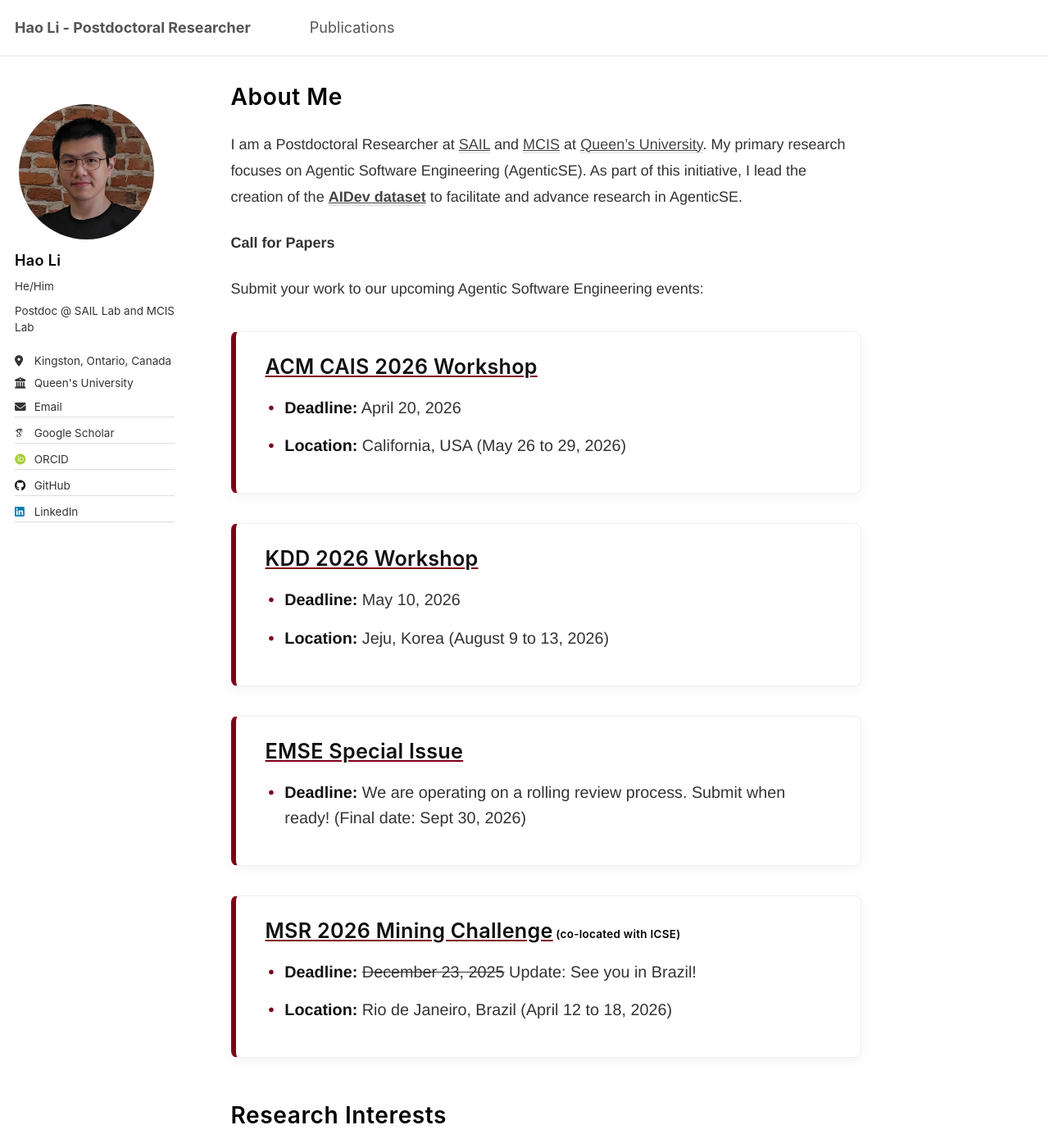
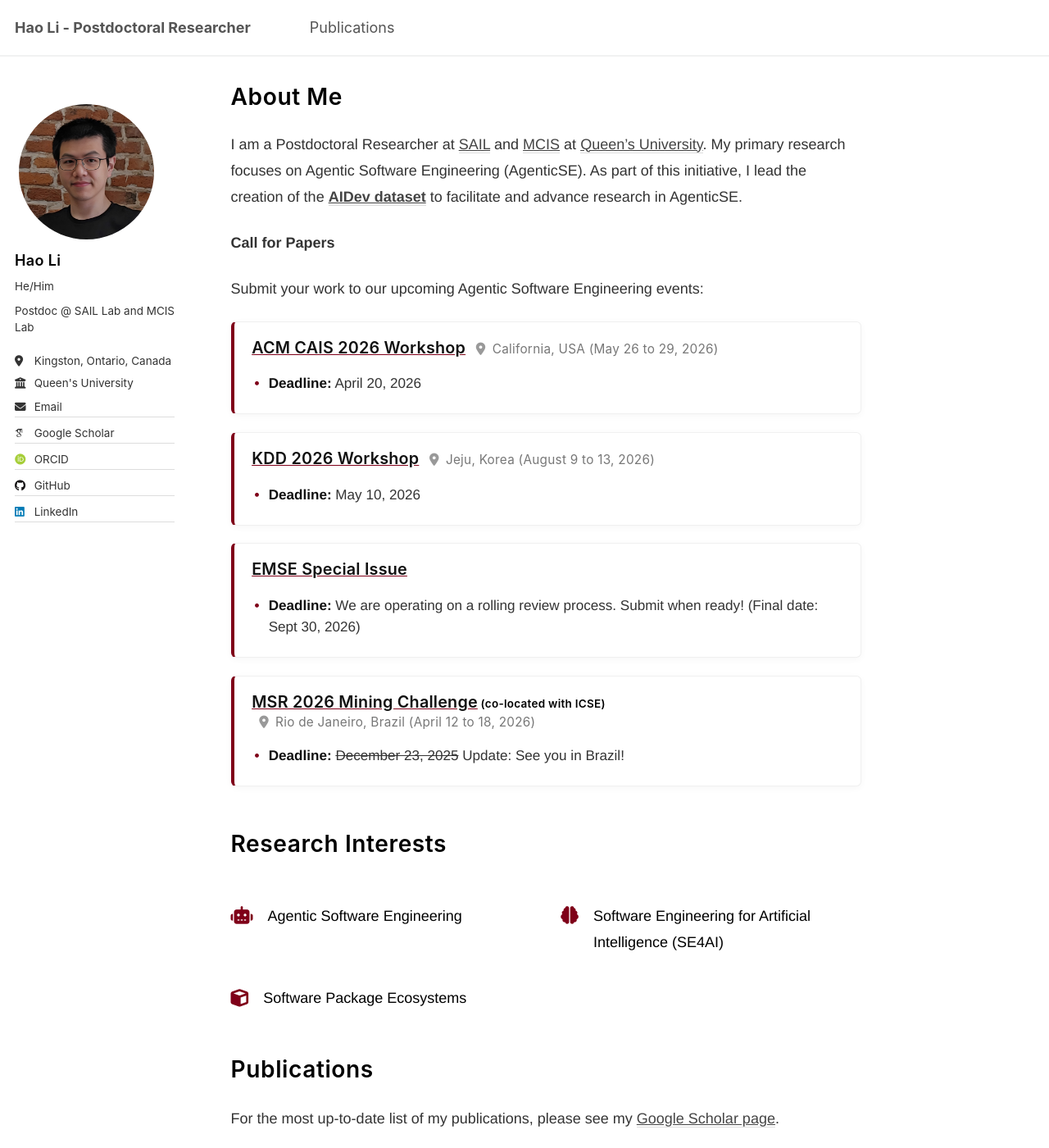
Before and after one commit to Leo-LiHao/Leo-LiHao.github.io, a Jekyll site: the page built from _pages/about.md, in a window 1280 px wide and 1400 px high. Shown: the whole window at 82% size. Built offline with Jekyll 4.4.1, drawn with Linux system fonts in a browser that asks for light colours; some web fonts are replaced.

Commit message:
fixing cfp style

```diff
--- a/_pages/about.md
+++ b/_pages/about.md
@@ -18,15 +18,13 @@ My primary research focuses on Agentic Software Engineering (AgenticSE). As part
 Submit your work to our upcoming Agentic Software Engineering events:
 
 <div class="cfp-notice" markdown="1">
-#### [**ACM CAIS 2026 Workshop**](https://agenticse-cais.github.io)
+#### [**ACM CAIS 2026 Workshop**](https://agenticse-cais.github.io) <span class="cfp-location"><i class="fas fa-map-marker-alt"></i> California, USA (May 26 to 29, 2026)</span>
 - **Deadline:** April 20, 2026
-- **Location:** California, USA (May 26 to 29, 2026)
 </div>
 
 <div class="cfp-notice" markdown="1">
-#### [**KDD 2026 Workshop**](https://agent-se.github.io)
+#### [**KDD 2026 Workshop**](https://agent-se.github.io) <span class="cfp-location"><i class="fas fa-map-marker-alt"></i> Jeju, Korea (August 9 to 13, 2026)</span>
 - **Deadline:** May 10, 2026
-- **Location:** Jeju, Korea (August 9 to 13, 2026)
 </div>
 
 <div class="cfp-notice" markdown="1">
@@ -35,9 +33,8 @@ Submit your work to our upcoming Agentic Software Engineering events:
 </div>
 
 <div class="cfp-notice" markdown="1">
-#### [**MSR 2026 Mining Challenge**](https://2026.msrconf.org/track/msr-2026-mining-challenge) (co-located with ICSE)
+#### [**MSR 2026 Mining Challenge**](https://2026.msrconf.org/track/msr-2026-mining-challenge) (co-located with ICSE) <span class="cfp-location"><i class="fas fa-map-marker-alt"></i> Rio de Janeiro, Brazil (April 12 to 18, 2026)</span>
 - **Deadline:** ~~December 23, 2025~~ Update: See you in Brazil!
-- **Location:** Rio de Janeiro, Brazil (April 12 to 18, 2026)
 </div>
 
 # Research Interests
--- a/_sass/_custom-enhancements.scss
+++ b/_sass/_custom-enhancements.scss
@@ -213,28 +213,29 @@ a.btn-pub:hover,
 .cfp-notice {
   background: #ffffff;
   border: 1px solid #f0f0f0;
-  border-left: 6px solid $muji-accent;
-  padding: 1.5rem 2rem;
-  margin: 2rem 0;
-  border-radius: 8px;
-  box-shadow: 0 4px 15px rgba(0, 0, 0, 0.05);
+  border-left: 4px solid $muji-accent;
+  padding: 1rem 1.2rem;
+  margin: 1.2rem 0;
+  border-radius: 6px;
+  box-shadow: 0 2px 8px rgba(0, 0, 0, 0.04);
   transition: all 0.3s ease;
 }
 
 .cfp-notice:hover {
-  transform: translateY(-4px);
-  box-shadow: 0 10px 25px rgba(0, 0, 0, 0.08);
+  transform: translateY(-2px);
+  box-shadow: 0 6px 15px rgba(0, 0, 0, 0.06);
   border-left-color: #aa0022;
 }
 
 .cfp-notice h4 {
   margin-top: 0 !important;
-  margin-bottom: 1rem !important;
+  margin-bottom: 0.6rem !important;
+  line-height: 1.4;
 }
 
 .cfp-notice h4 a {
-  font-size: 1.4rem;
-  font-weight: 700;
+  font-size: 1.1rem;
+  font-weight: 600;
   color: $muji-accent;
   border-bottom: none;
   letter-spacing: 0.01em;
@@ -244,17 +245,40 @@ a.btn-pub:hover,
   color: #aa0022;
 }
 
+.cfp-location {
+  font-size: 0.85rem;
+  font-weight: 400;
+  color: #777;
+  margin-left: 0.5rem;
+  white-space: nowrap;
+}
+
+.cfp-location i {
+  color: #999;
+  margin-right: 0.2rem;
+}
+
+/* Adjust for small screens to prevent overflow */
+@media (max-width: 600px) {
+  .cfp-location {
+    display: block;
+    margin-left: 0;
+    margin-top: 0.2rem;
+    white-space: normal;
+  }
+}
+
 .cfp-notice ul {
   list-style: none;
   padding-left: 1.2em !important;
   margin-bottom: 0 !important;
-  font-size: 1.1rem;
+  font-size: 0.95rem;
   color: $muji-text;
 }
 
 .cfp-notice ul li {
-  margin-bottom: 0.8rem !important;
-  line-height: 1.6;
+  margin-bottom: 0.3rem !important;
+  line-height: 1.5;
 }
 
 .cfp-notice ul li::before {
```
